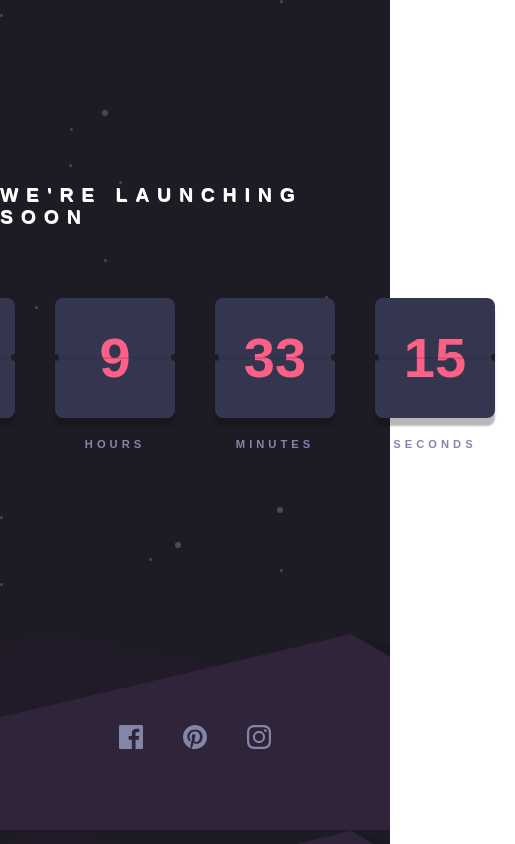
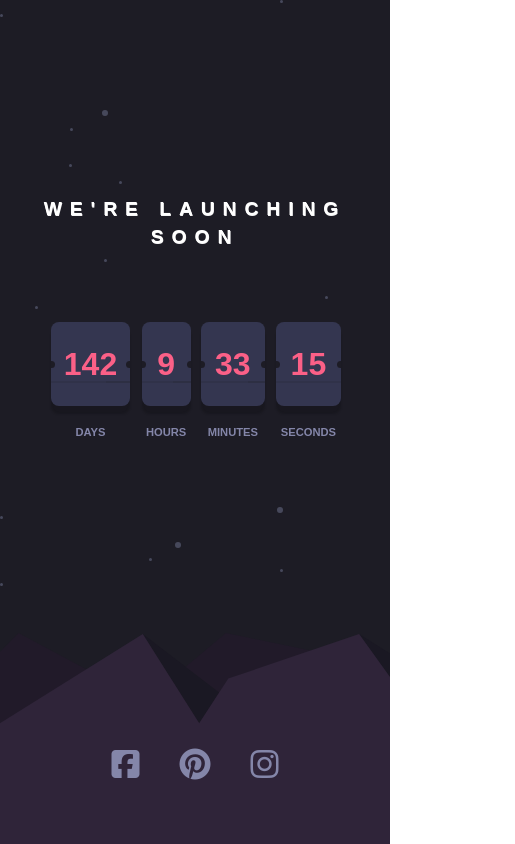
Before and after one commit to amandafb/countdown, a plain HTML site: page index.html in a window 390 px wide. Shown: the whole page, 515 px wide, since content can reach past the window. Drawn offline with Linux system fonts and the light colour scheme.

Commit message:
css mobile

```diff
--- a/css/style.css
+++ b/css/style.css
@@ -20,6 +20,7 @@
     background-color: var(--veryDarkBlue);
     background-image: url('../images/bg-stars.svg');
     height: 75vh;
+    width: 100%;
     display: flex;
     flex-direction: column;
     justify-content: center;
@@ -31,8 +32,10 @@
     text-transform: uppercase;
     font-size: 1.2rem;
     letter-spacing: 8px;
+    line-height: 1.5;
+    text-align: center;
     text-shadow: whitesmoke .5px .5px;
-    margin-bottom: 50px;
+    margin:0 10px 50px;
 }
 
 .countdown {
@@ -102,12 +105,40 @@
 .footer {
     background-color: var(--veryDarkBlue);
     background-image: url('../images/pattern-hills.svg');
+    background-repeat: no-repeat;
+    background-size: cover;
     height: 25vh;
+    width: 100%;
     display: flex;
     justify-content: center;
     align-items: center;
 }
 
-.footer img {
+.footer i {
     margin: 0 20px 0;
+    font-size: 2rem;
+    color: var(--grayBlue)
 }
+
+.footer i:hover{
+    color: var(--softRed)
+}
+
+@media (max-width: 767px){
+    .countdown_numbers{
+        width: 85%;
+        height: 10vh;
+        font-size: 2rem;
+    }
+
+    .countdown_info h2 {
+        letter-spacing: 0;
+    }
+
+    .footer{
+        background-size: cover;
+        background-size: 150% 100%;
+        padding-top: 50px;
+    }
+
+}
--- a/index.html
+++ b/index.html
@@ -6,6 +6,7 @@
     <meta name="viewport" content="width=device-width, initial-scale=1.0">
     <title>Countdown</title>
     <link rel="stylesheet" href="css/style.css">
+    <script src="https://kit.fontawesome.com/0dd9c8a85f.js" crossorigin="anonymous"></script>
 </head>
 <body>
     <main class="main">
@@ -34,9 +35,9 @@
         </section>
     </main>
     <footer class="footer">
-        <a href=""><img src="./images/icon-facebook.svg" alt=""></a>
-        <a href=""><img src="./images/icon-pinterest.svg" alt=""></a>
-        <a href=""><img src="./images/icon-instagram.svg" alt=""></a>
+        <a href=""><i class="fab fa-facebook-square"></i></a>
+        <a href=""><i class="fab fa-pinterest"></i></a>
+        <a href=""><i class="fab fa-instagram"></i></a>
     </footer>
     <script src="js/script.js"></script>
 </body>
```
